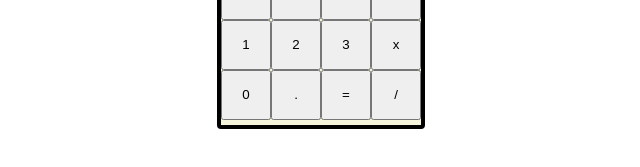
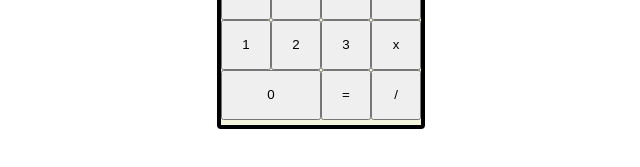
Before and after one commit to Starskii/Web-Calculator, a plain HTML site: page index.html in a window 1280 px wide. Shown: the part 425-592 px from the top of the page, 319-959 px from the left. Drawn offline with Linux system fonts and the light colour scheme.

Commit message:
removed . for now

```diff
--- a/index.css
+++ b/index.css
@@ -35,6 +35,13 @@ html, body{
     margin-left: 5px;
     margin-right: 5px;
 }
+#final-row{
+    justify-content: end;
+}
+
+#zero{
+    min-width: 100px;
+}
 
 .button-row{
     display: flex;
--- a/index.html
+++ b/index.html
@@ -34,9 +34,8 @@
                 <button id="3" class="input-button">3</button>
                 <button id="x" class="input-button">x</button>
             </div>
-            <div class="button-row">
-                <button id="0" class="input-button">0</button>
-                <button id="." class="input-button">.</button>
+            <div class="button-row" id="final-row">
+                <button id="zero" class="input-button">0</button>
                 <button id="=" class="input-button">=</button>
                 <button id="/" class="input-button">/</button>
             </div>
```
